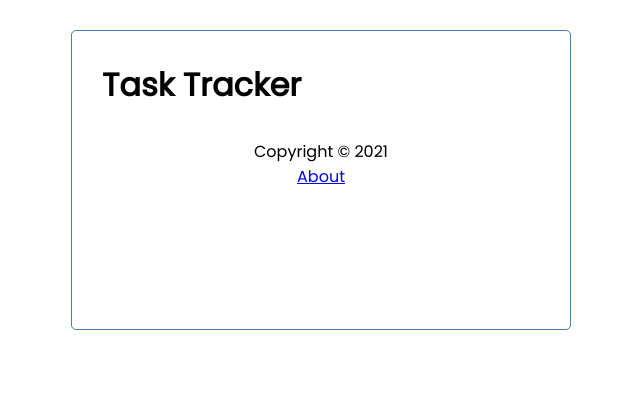
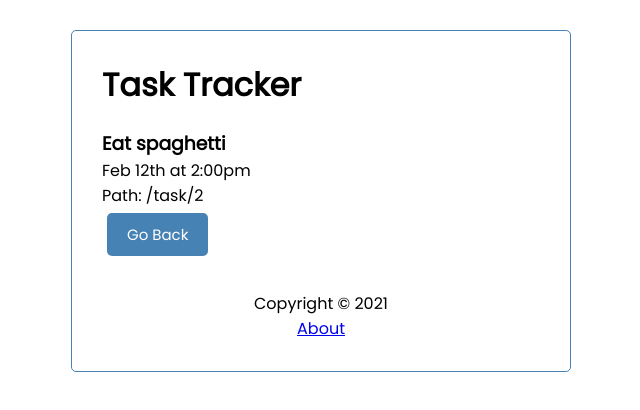
Before and after one commit to s-palmer/react-task-tracker, a React (Create React App) app: page /task/2 in a window 1280 px wide. Shown: the top 410 px of the page, without its empty margins (319-959 px from the left). Built offline with nearby package versions, Linux system fonts and the light colour scheme; data requests are answered from the project's data file.

Commit message:
Made some updates based on React Router v6

```diff
--- a/src/App.js
+++ b/src/App.js
@@ -6,6 +6,7 @@
 import About from "./components/About";
 import Tasks from "./components/Tasks";
 import AddTask from "./components/AddTask";
+import TaskDetails from "./components/TaskDetails";
 
 const App = () => {
   const [showAddTask, setShowAddTask] = useState(false);
@@ -117,6 +118,7 @@
             }
           ></Route>
           <Route path="/about" element={<About />} />
+          <Route path="/task/:id" element={<TaskDetails />} />
         </Routes>
         <Footer />
       </div>
--- a/src/components/Task.js
+++ b/src/components/Task.js
@@ -1,10 +1,14 @@
 import { FaTimes } from 'react-icons/fa'
+import { Link } from 'react-router-dom';
 
 const Task = ({ task, onDelete, onToggle }) => {
   return (
     <div className={`task ${task.reminder ? 'reminder' : ''}`} onDoubleClick={() => onToggle(task.id)}>
       <h3>{task.text} <FaTimes style={{ color: 'red', cursor: 'pointer' }} onClick={() => onDelete(task.id)}/></h3>
       <p>{task.day}</p>
+      <p>
+        <Link to={`/task/${task.id}`}>View Task Details</Link>
+      </p>
     </div>
   );
 };
--- /dev/null
+++ b/src/components/TaskDetails.js
@@ -0,0 +1,40 @@
+import { useState, useEffect } from "react";
+import { useParams, Navigate, useNavigate, useLocation } from "react-router";
+import Button from "./Button";
+
+const TaskDetails = () => {
+  const [loading, setLoading] = useState(true);
+  const [task, setTask] = useState({});
+  const [error, setError] = useState(null);
+
+  const params = useParams();
+  const navigate = useNavigate();
+  const { pathname } = useLocation();
+
+  useEffect(() => {
+    const fetchTask = async () => {
+      const res = await fetch(`http://localhost:5000/tasks/${params.id}`);
+      const data = await res.json();
+
+      setTask(data);
+      setLoading(false);
+    };
+
+    fetchTask();
+  }, []);
+
+  return loading ? (
+    <h3>Loading...</h3>
+  ) : (
+    <div>
+      <h3>{task.text}</h3>
+      <p>{task.day}</p>
+      <p>Path: {pathname}</p>
+      <Button onClick={() => {
+        navigate(-1)
+      }} text='Go Back' />
+    </div>
+  );
+};
+
+export default TaskDetails;
```
